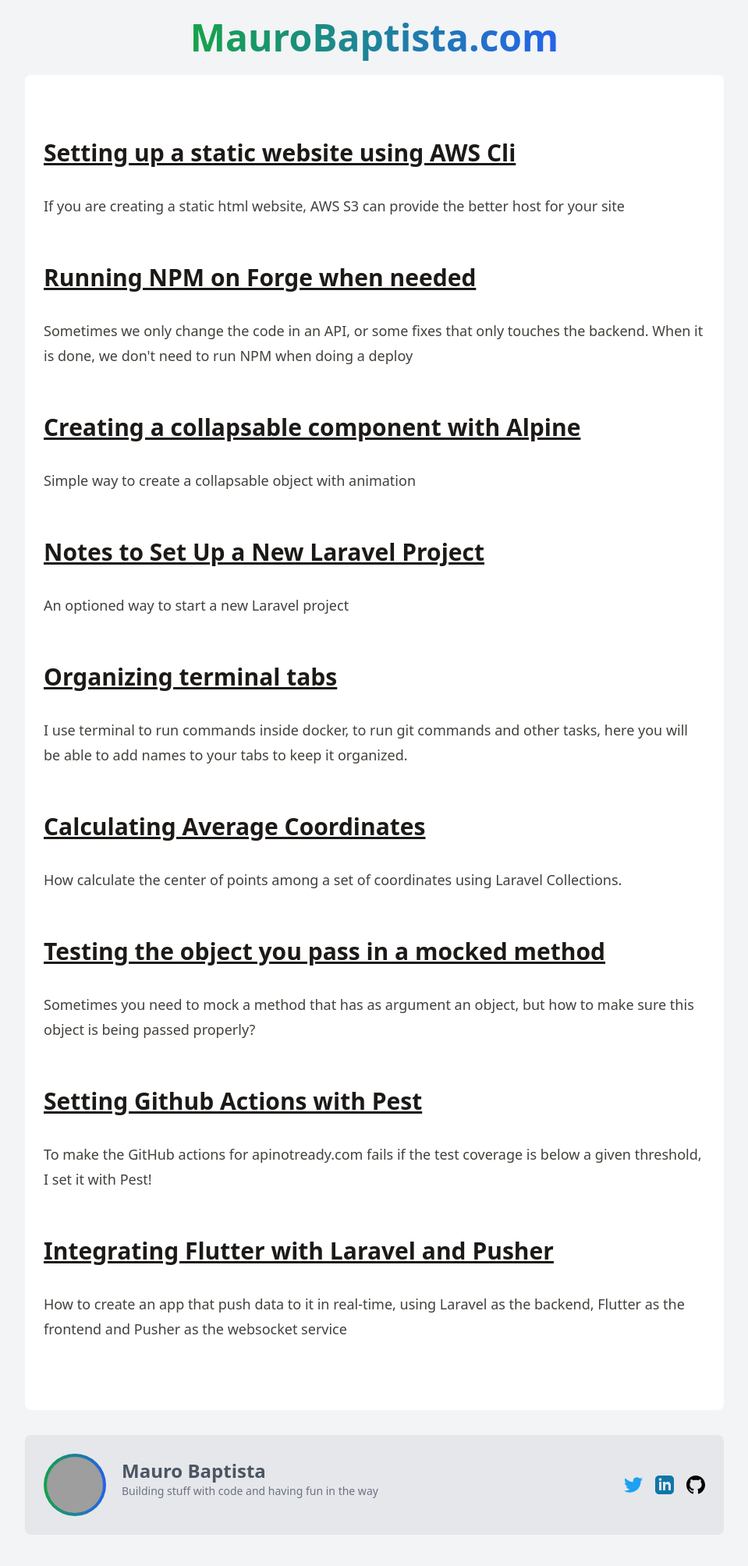
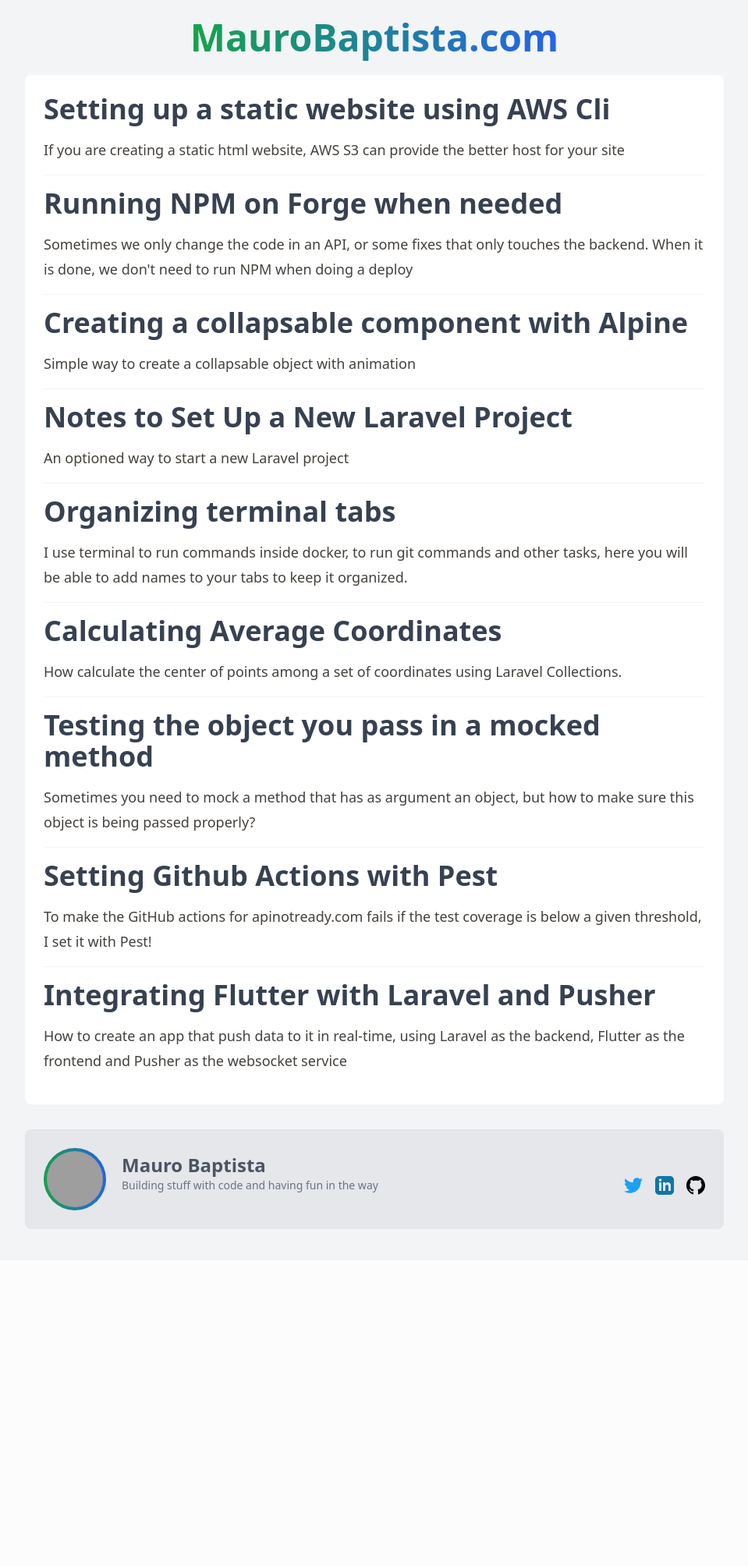
Before and after one commit to mauro-baptista/maurobaptista.com, a Laravel app: page / in a window 1280 px wide. Shown: the whole page at 78% size, without its empty margins (160-1119 px from the left). After the commit the page ends 1576 px from the top, so only its background shows below. Run offline with Laravel 9, Linux system fonts and the light colour scheme; data comes from the database, SQL or seed files in the repository; both versions use the stored data as it was after the commit; style sheets or scripts are compiled from the project's sources; some libraries are stand-ins or nearby versions; grey boxes are pictures that could not be loaded.

Commit message:
Fix style

```diff
--- a/resources/views/components/footer.blade.php
+++ b/resources/views/components/footer.blade.php
@@ -15,14 +15,14 @@
                     <p class="text-sm font-medium text-gray-500">{{ config('site.author.description') }}</p>
                 </div>
             </div>
-            <div class="flex space-x-4">
-                <a href="https://twitter.com/{{ config('site.social.twitter') }}" aria-label="Twitter" target="blank" class="hover:opacity-75">
+            <div class="mt-4 md:flex space-x-4">
+                <a href="https://twitter.com/{{ config('site.social.twitter') }}" aria-label="Twitter" target="blank" class="hover:opacity-75 inline-block">
                     <svg fill="#1DA1F2" xmlns="http://www.w3.org/2000/svg" width="24" height="24" viewBox="0 0 24 24"><path d="M24 4.557c-.883.392-1.832.656-2.828.775 1.017-.609 1.798-1.574 2.165-2.724-.951.564-2.005.974-3.127 1.195-.897-.957-2.178-1.555-3.594-1.555-3.179 0-5.515 2.966-4.797 6.045-4.091-.205-7.719-2.165-10.148-5.144-1.29 2.213-.669 5.108 1.523 6.574-.806-.026-1.566-.247-2.229-.616-.054 2.281 1.581 4.415 3.949 4.89-.693.188-1.452.232-2.224.084.626 1.956 2.444 3.379 4.6 3.419-2.07 1.623-4.678 2.348-7.29 2.04 2.179 1.397 4.768 2.212 7.548 2.212 9.142 0 14.307-7.721 13.995-14.646.962-.695 1.797-1.562 2.457-2.549z"/></svg>
                 </a>
-                <a href="https://www.linkedin.com/in/{{ config('site.social.linkedin') }}/" aria-label="Linkedin" target="blank" class="hover:opacity-75">
+                <a href="https://www.linkedin.com/in/{{ config('site.social.linkedin') }}/" aria-label="Linkedin" target="blank" class="hover:opacity-75 inline-block">
                     <svg fill="#0E76A8" xmlns="http://www.w3.org/2000/svg" width="24" height="24" viewBox="0 0 24 24"><path d="M19 0h-14c-2.761 0-5 2.239-5 5v14c0 2.761 2.239 5 5 5h14c2.762 0 5-2.239 5-5v-14c0-2.761-2.238-5-5-5zm-11 19h-3v-11h3v11zm-1.5-12.268c-.966 0-1.75-.79-1.75-1.764s.784-1.764 1.75-1.764 1.75.79 1.75 1.764-.783 1.764-1.75 1.764zm13.5 12.268h-3v-5.604c0-3.368-4-3.113-4 0v5.604h-3v-11h3v1.765c1.396-2.586 7-2.777 7 2.476v6.759z"/></svg>
                 </a>
-                <a href="https://github.com/{{ config('site.social.github') }}" aria-label="Github" target="blank" class="hover:opacity-75">
+                <a href="https://github.com/{{ config('site.social.github') }}" aria-label="Github" target="blank" class="hover:opacity-75 inline-block">
                     <svg xmlns="http://www.w3.org/2000/svg" width="24" height="24" viewBox="0 0 24 24"><path d="M12 0c-6.626 0-12 5.373-12 12 0 5.302 3.438 9.8 8.207 11.387.599.111.793-.261.793-.577v-2.234c-3.338.726-4.033-1.416-4.033-1.416-.546-1.387-1.333-1.756-1.333-1.756-1.089-.745.083-.729.083-.729 1.205.084 1.839 1.237 1.839 1.237 1.07 1.834 2.807 1.304 3.492.997.107-.775.418-1.305.762-1.604-2.665-.305-5.467-1.334-5.467-5.931 0-1.311.469-2.381 1.236-3.221-.124-.303-.535-1.524.117-3.176 0 0 1.008-.322 3.301 1.23.957-.266 1.983-.399 3.003-.404 1.02.005 2.047.138 3.006.404 2.291-1.552 3.297-1.23 3.297-1.23.653 1.653.242 2.874.118 3.176.77.84 1.235 1.911 1.235 3.221 0 4.609-2.807 5.624-5.479 5.921.43.372.823 1.102.823 2.222v3.293c0 .319.192.694.801.576 4.765-1.589 8.199-6.086 8.199-11.386 0-6.627-5.373-12-12-12z"/></svg>
                 </a>
             </div>
--- a/resources/views/components/layouts/blog.blade.php
+++ b/resources/views/components/layouts/blog.blade.php
@@ -27,10 +27,10 @@
         {{ $meta }}
     @endif
 </head>
-<body class="w-full">
-    <h1 class="my-6 text-center">
-        <a class="text-5xl font-title font-bold bg-gradient-to-r from-green-600 to-blue-600 text-transparent bg-clip-text" href="{{ route('posts.index') }}">MauroBaptista.com</a>
-    </h1>
+<body class="mx-2 md:mx-0">
+    <div class="my-6 text-center">
+        <a class="text-3xl md:text-5xl font-title font-bold bg-gradient-to-r from-green-600 to-blue-600 text-transparent bg-clip-text" href="{{ route('posts.index') }}">MauroBaptista.com</a>
+    </div>
     <div class="max-w-4xl m-auto">
         <div class="bg-white px-2 md:px-6 py-4 md:py-6 rounded md:rounded-lg">
             {{ $slot }}
--- a/resources/views/posts/index.blade.php
+++ b/resources/views/posts/index.blade.php
@@ -9,21 +9,25 @@
 
     <div class="prose lg:prose-lg prose-stone max-w-none">
         @foreach ($posts as $post)
-            <article>
-                <a href="{{ route('posts.show', ['post' => $post->slug]) }}">
-                    <h2>{{ $post->title }}</h2>
+            <article class="mt-0 mb-4 @if (!$loop->last) border-b border-gray-100 @endif">
+                <a class="not-prose no-underline" href="{{ route('posts.show', ['post' => $post->slug]) }}">
+                    <h2 class="text-2xl md:text-4xl font-bold text-gray-700 hover:text-gray-500">{{ $post->title }}</h2>
                 </a>
                 <section>
                     @foreach ($post->tags as $tag)
                         <x-tag :$tag />
                     @endforeach
                 </section>
-                <p>{{ $post->excerpt }}</p>
+                <div class="not-prose my-4">
+                    <p>{{ $post->excerpt }}</p>
+                </div>
             </article>
         @endforeach
 
-        <div class="mt-16">
-            {{ $posts->links() }}
-        </div>
+        @if ($posts->hasPages())
+            <div class="mt-16">
+                {{ $posts->links() }}
+            </div>
+        @endif
     </div>
 </x-layouts.blog>
```
Also changed, not shown: resources/views/posts/show.blade.php (+5 -2 lines), database/database.sqlite.
